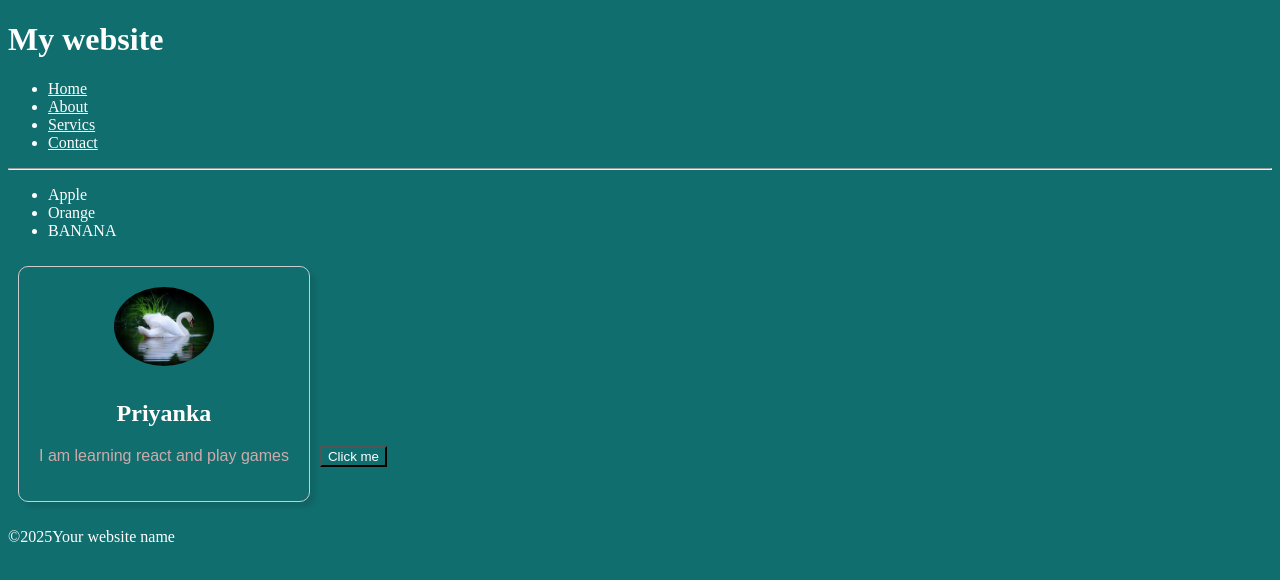
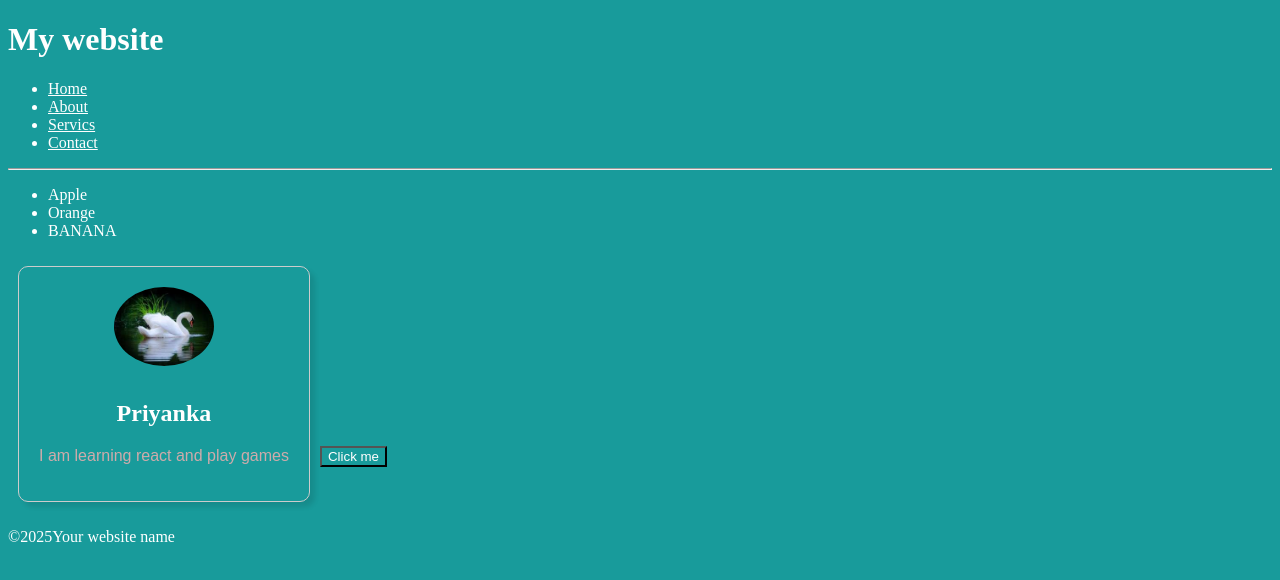
Before and after one commit to priyanka-chaudhary73/React, a React (Vite) app in the folder my-react-app/: page / in a window 1280 px wide. Shown: the top 580 px of the page. Built offline with nearby package versions, Linux system fonts and the light colour scheme.

Commit message:
slightly changed

```diff
--- a/my-react-app/src/index.css
+++ b/my-react-app/src/index.css
@@ -1,5 +1,5 @@
 *{
-  background-color: rgb(17, 110, 110);
+  background-color: rgb(24, 155, 155);
   color: white;
 }
 
```
